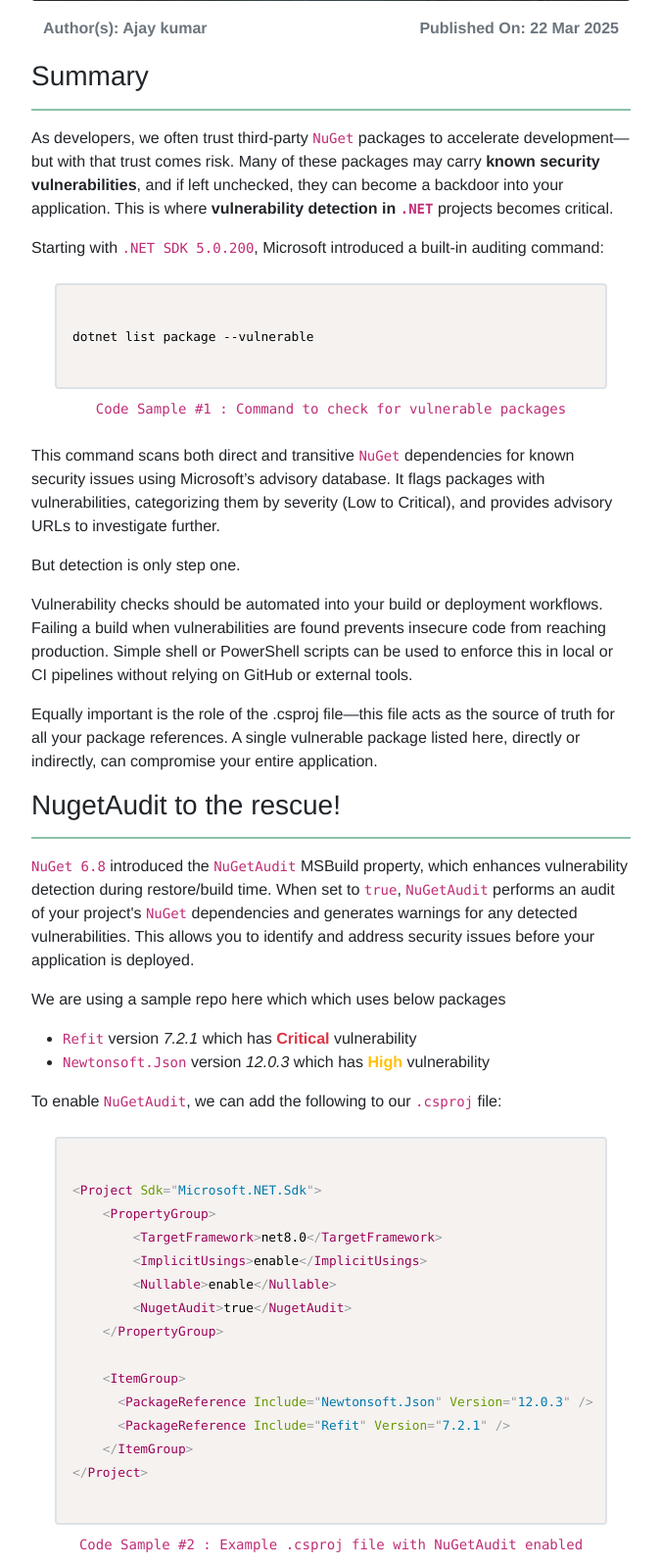
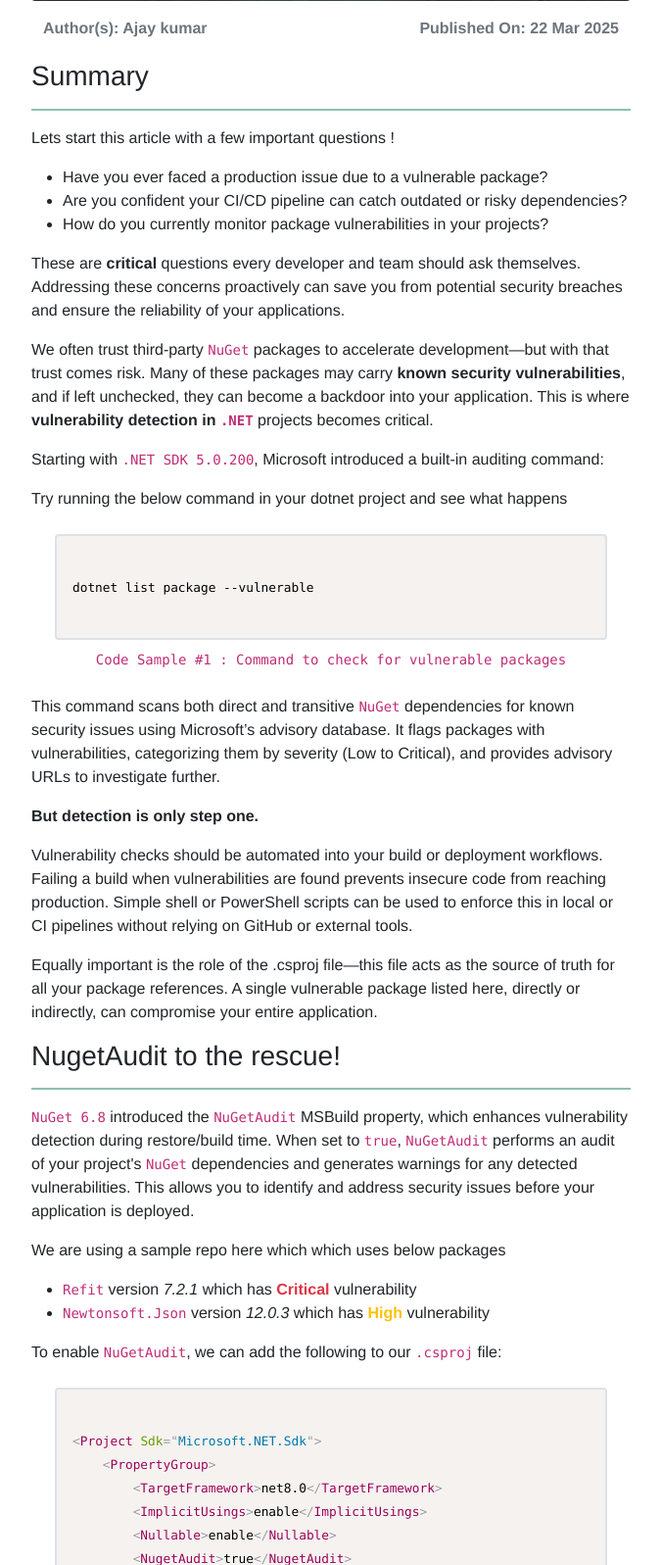
Before and after one commit to ajaysskumar/dev-arena, an ASP.NET Core app: page /blog/package-vulnerability-detection-in-dotnet in a window 1280 px wide. Shown: the part 641-2238 px from the top of the page at 98% size, without its empty margins (306-981 px from the left). Run offline with ASP.NET Core 8, Linux system fonts and the light colour scheme; style sheets or scripts are compiled from the project's sources; some libraries are stand-ins or nearby versions.

Commit message:
[Blog] [Ajay]:

```diff
--- a/TestArena/Blog/Security/Vulnerabilities/detection-in-dotnet/Index.razor
+++ b/TestArena/Blog/Security/Vulnerabilities/detection-in-dotnet/Index.razor
@@ -15,16 +15,27 @@
         Authors="Ajay kumar"/>
 
     <Section Heading="Summary">
-        <p>As developers, we often trust third-party <code>NuGet</code> packages to accelerate development—but with that trust comes risk. Many of these packages may carry <b>known security vulnerabilities</b>, and if left unchecked, they can become a backdoor into your application. This is where <b>vulnerability detection in <code>.NET</code> </b> projects becomes critical.</p>
+        <p>Lets start this article with a few important questions !</p>
+        <ul>
+            <li>Have you ever faced a production issue due to a vulnerable package?</li>
+            <li>Are you confident your CI/CD pipeline can catch outdated or risky dependencies?</li>
+            <li>How do you currently monitor package vulnerabilities in your projects?</li>
+        </ul>
+
+        <p>These are <b>critical</b> questions every developer and team should ask themselves. Addressing these concerns proactively can save you from potential security breaches and ensure the reliability of your applications.</p>
+
+        <p>We often trust third-party <code>NuGet</code> packages to accelerate development—but with that trust comes risk. Many of these packages may carry <b>known security vulnerabilities</b>, and if left unchecked, they can become a backdoor into your application. This is where <b>vulnerability detection in <code>.NET</code> </b> projects becomes critical.</p>
 
         <p>Starting with <code>.NET SDK 5.0.200</code>, Microsoft introduced a built-in auditing command:</p>
+        <p>Try running the below command in your dotnet project and see what happens</p>
+
         <CodeSnippet Number="1" Language="Bash" Description="Command to check for vulnerable packages">
 dotnet list package --vulnerable
         </CodeSnippet>
 
         <p>This command scans both direct and transitive <code>NuGet</code> dependencies for known security issues using Microsoft’s advisory database. It flags packages with vulnerabilities, categorizing them by severity (Low to Critical), and provides advisory URLs to investigate further.</p>
 
-        <p>But detection is only step one.</p>
+        <p><b>But detection is only step one.</b></p>
 
         <p>Vulnerability checks should be automated into your build or deployment workflows. Failing a build when vulnerabilities are found prevents insecure code from reaching production. Simple shell or PowerShell scripts can be used to enforce this in local or CI pipelines without relying on GitHub or external tools.</p>
 
```
